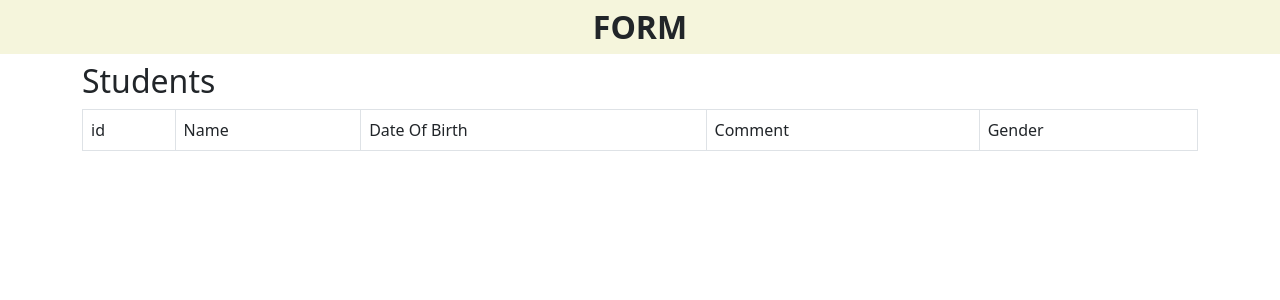
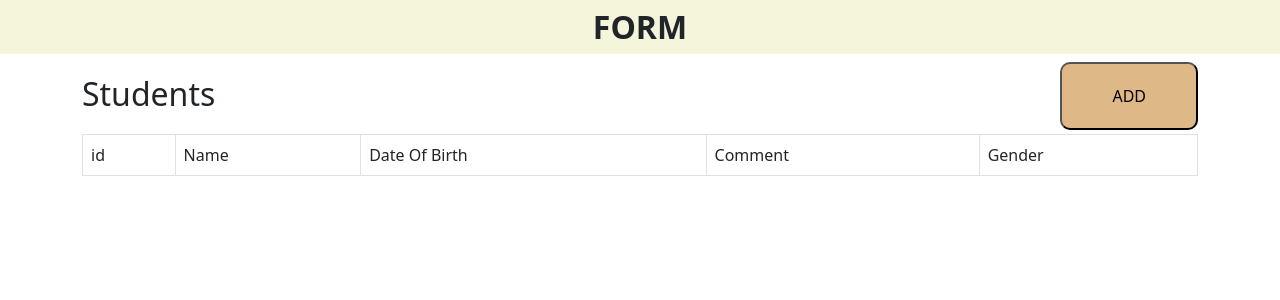
Before and after one commit to Butcher8008/CRUD-Operation-in-PHP, a PHP site: page / in a window 1280 px wide. Shown: the top 300 px of the page. Run offline with PHP 8.4, Linux system fonts and the light colour scheme; data that the repository does not hold is empty.

Commit message:
New Push Baqi Parhai Ghr Sy

```diff
--- a/footer.php
+++ b/footer.php
@@ -1,5 +1,6 @@
 </div>
 
+    <script src="location.js"></script>
     <script src="https://cdn.jsdelivr.net/npm/bootstrap@5.0.2/dist/js/bootstrap.bundle.min.js" integrity="sha384-MrcW6ZMFYlzcLA8Nl+NtUVF0sA7MsXsP1UyJoMp4YLEuNSfAP+JcXn/tWtIaxVXM" crossorigin="anonymous"></script>
     <script src="https://cdn.jsdelivr.net/npm/@popperjs/core@2.9.2/dist/umd/popper.min.js" integrity="sha384-IQsoLXl5PILFhosVNubq5LC7Qb9DXgDA9i+tQ8Zj3iwWAwPtgFTxbJ8NT4GN1R8p" crossorigin="anonymous"></script>
     <script src="https://cdn.jsdelivr.net/npm/bootstrap@5.0.2/dist/js/bootstrap.min.js" integrity="sha384-cVKIPhGWiC2Al4u+LWgxfKTRIcfu0JTxR+EQDz/bgldoEyl4H0zUF0QKbrJ0EcQF" crossorigin="anonymous"></script>
--- a/index.php
+++ b/index.php
@@ -1,6 +1,9 @@
 <?php include('header.php') ?>
 <?php include('connect.php') ?>
-<h2>Students</h2>
+<div id="container">
+    <h2 >Students</h2>
+    <button type="button" id="addButton" onclick="insert.php">ADD</button>
+</div>
 <table class="table table-hover table-bordered table-striped">
     <thead>
         <tr>
--- /dev/null
+++ b/location.js
@@ -0,0 +1,3 @@
+document.getElementById('addButton').onclick=()=>{
+    window.location.href="insert.php";
+}
--- a/style.css
+++ b/style.css
@@ -7,3 +7,17 @@
     padding: 8px;
 
 }
+#container{
+    display: flex;
+    /* flex-direction: row; */
+    align-items: center;
+    /* justify-content: space-between; */
+}
+#addButton {
+    margin-left: auto; /* Push the button to the right */
+    padding-inline: 50px;
+    padding-block: 20px;
+    margin-bottom: 4px;
+    border-radius: 10px;
+    background-color: burlywood;
+}
```
Also changed, not shown: insert.php (added, +16 -0 lines).
